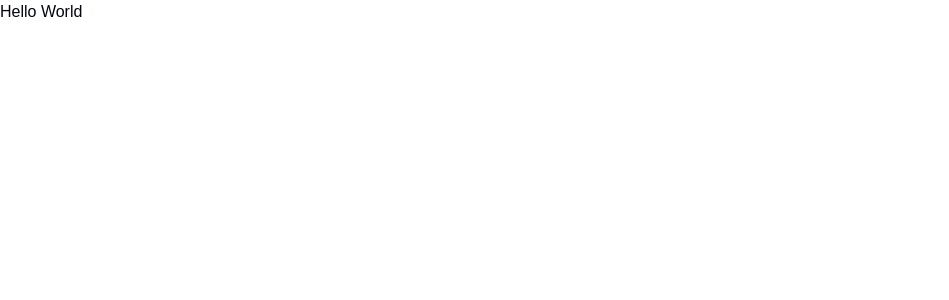
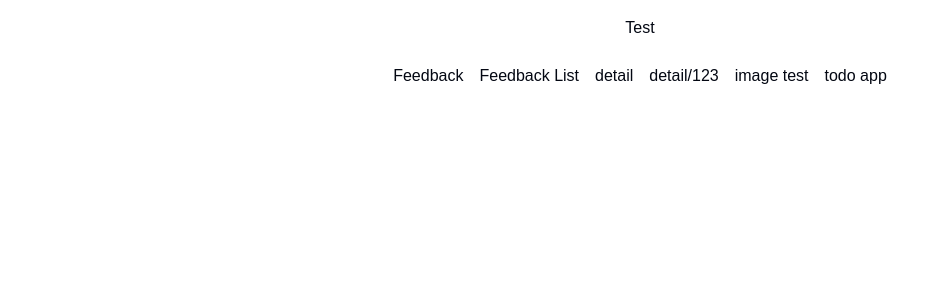
Before and after one commit to cherishh/drizzle-demo, a Next.js app: page / in a window 1280 px wide. Shown: the top 300 px of the page, without its empty margins (0-949 px from the left). Built offline with nearby package versions, Linux system fonts and the light colour scheme.

Commit message:
right way to control cache & use suspense; remove standalone config

```diff
--- a/app/detail/[id]/page.tsx
+++ b/app/detail/[id]/page.tsx
@@ -1,9 +1,7 @@
 'use client';
 import { use } from 'react';
 
-type Params = Promise<{ id: string }>;
-
-export default function BookDetail({ params }: { params: Params }) {
+export default function BookDetail({ params }: { params: Promise<{ id: string }> }) {
   const { id } = use(params);
 
   return (
--- a/app/detail/page.tsx
+++ b/app/detail/page.tsx
@@ -1,7 +1,28 @@
-export default async function DetailPage() {
+import { Suspense } from 'react';
+
+export const revalidate = 0;
+
+async function getRandomFact() {
   const randomFact = await fetch('https://uselessfacts.jsph.pl/random.json?language=en')
     .then(res => res.json())
     .then(data => data.text);
+  return randomFact;
+}
 
+async function Fact() {
+  const randomFact = await getRandomFact();
   return <div>{randomFact}</div>;
 }
+
+export default function DetailPage() {
+  return (
+    <div>
+      <h1>some facts</h1>
+      <Suspense fallback={<div>Loading...</div>}>
+        <div>
+          <Fact />
+        </div>
+      </Suspense>
+    </div>
+  );
+}
--- a/app/feedback/list/page.tsx
+++ b/app/feedback/list/page.tsx
@@ -1,6 +1,8 @@
 import { Suspense } from 'react';
 import { db } from '@/lib/db';
 import { feedback } from '@/lib/db/schema';
+
+export const dynamic = 'force-dynamic';
 
 async function FeedbackList() {
   const feedbacks = await db.select().from(feedback);
--- a/app/page.tsx
+++ b/app/page.tsx
@@ -1,7 +1,25 @@
+import Link from 'next/link';
+import { Suspense } from 'react';
+
 export default function Home() {
   return (
-    <div>
-      <h1>Hello World</h1>
+    <div className='text-center m-4'>
+      <h1>Test</h1>
+      <br />
+      <div className='flex flex-row gap-4 justify-center items-center'>
+        <Link href='/feedback'>Feedback</Link>
+        <Link href='/feedback/list'>Feedback List</Link>
+        <Link prefetch={false} href='/detail'>
+          detail
+        </Link>
+        <Link prefetch={false} href='/detail/123'>
+          detail/123
+        </Link>
+        <Link href='/image-test'>image test</Link>
+        <Suspense fallback={<div>Loading...</div>}>
+          <Link href='/todo'>todo app</Link>
+        </Suspense>
+      </div>
     </div>
   );
 }
--- a/app/todo/layout.tsx
+++ b/app/todo/layout.tsx
@@ -1,5 +1,10 @@
 function Layout({ children }: { children: React.ReactNode }) {
-  return <div>{children}</div>;
+  return (
+    <div>
+      <div>layout</div>
+      {children}
+    </div>
+  );
 }
 
 export default Layout;
--- a/app/todo/page.tsx
+++ b/app/todo/page.tsx
@@ -1,5 +1,11 @@
+'use client';
+
 function Todo() {
-  return <div>Todo</div>;
+  return (
+    <div>
+      <div>Todo</div>
+    </div>
+  );
 }
 
 export default Todo;
--- a/next.config.mjs
+++ b/next.config.mjs
@@ -1,4 +1,3 @@
-import MillionLint from '@million/lint';
 // @ts-check
 import withPlaiceholder from '@plaiceholder/next';
 
@@ -7,7 +6,7 @@ import withPlaiceholder from '@plaiceholder/next';
  */
 const nextConfig = {
   // 配置输出模式为 standalone
-  output: 'standalone',
+  // output: 'standalone',
   images: {
     remotePatterns: [
       {
@@ -17,7 +16,4 @@ const nextConfig = {
   },
 };
 
-export default MillionLint.next({
-  enabled: true,
-  rsc: true
-})(withPlaiceholder(nextConfig));
+export default withPlaiceholder(nextConfig);
```
